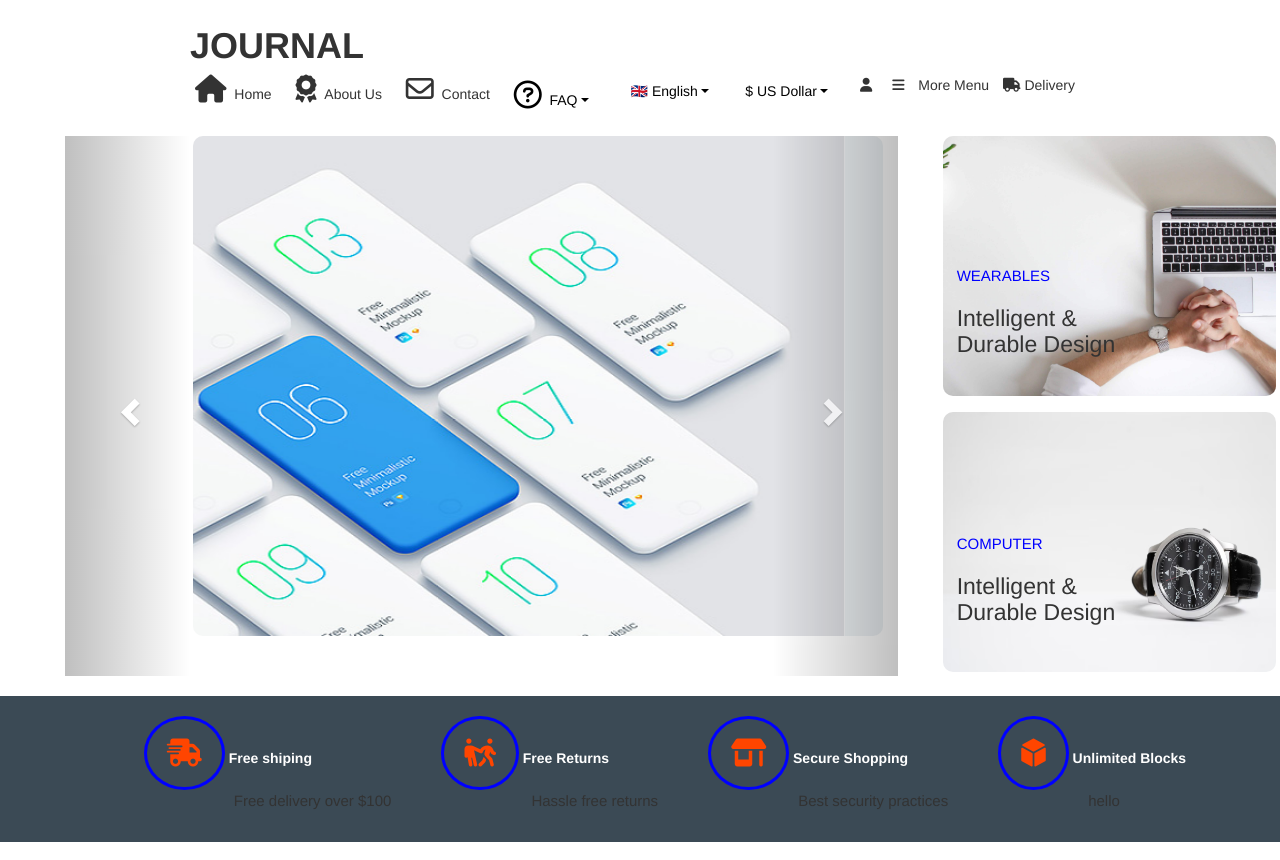
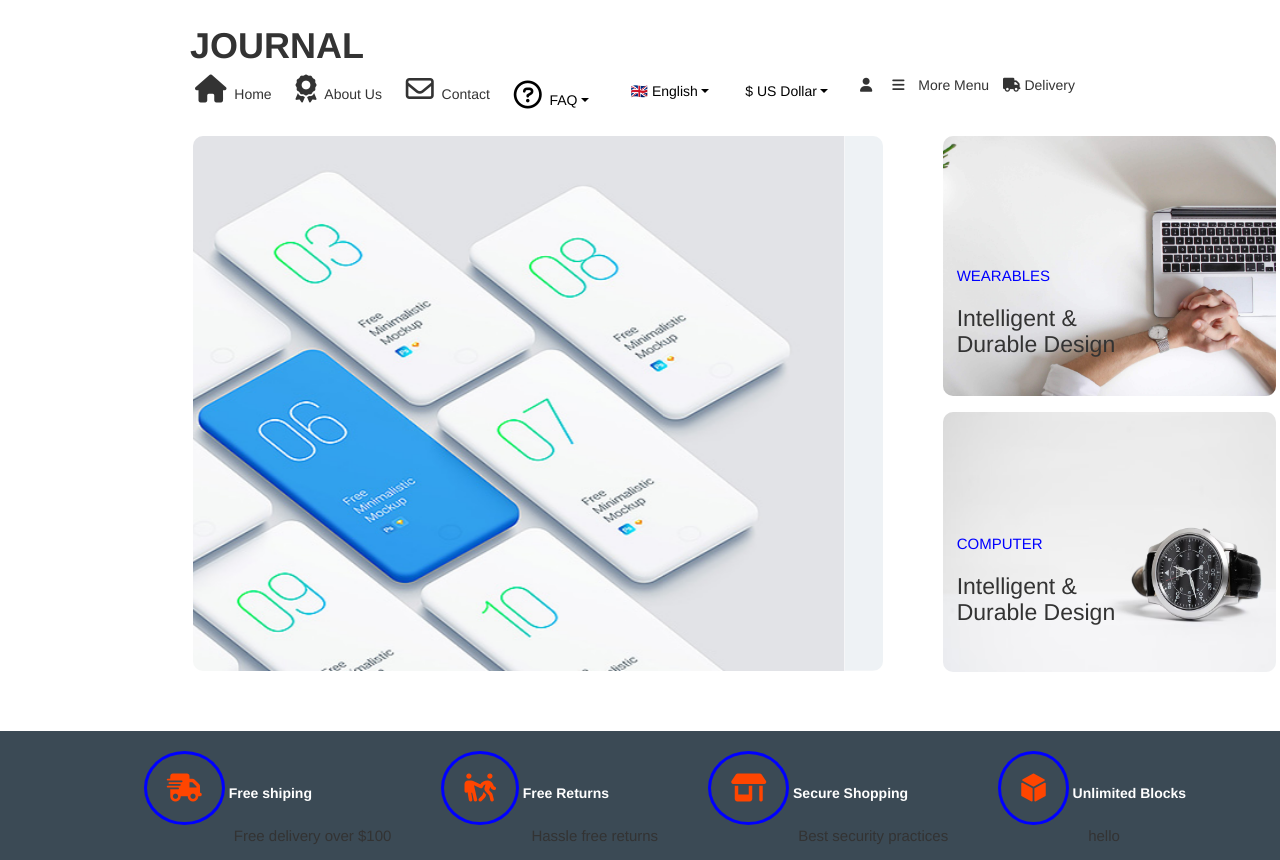
Before and after one commit to w3villa-syedufaq-haider/ecom_new, a plain HTML site: page index.html in a window 1280 px wide. Shown: the top 860 px of the page. Drawn offline with nearby package versions, Linux system fonts and the light colour scheme.

Commit message:
Update index.html

```diff
--- a/index.html
+++ b/index.html
@@ -406,37 +406,23 @@
 
 
     <div class="container-fluid " id="caras">
-      <div id="myCarousel" class="carousel slide col-md-8 color" data-ride="carousel">
-        <!-- Indicators
-        <ol class="carousel-indicators">
-          <li data-target="#myCarousel" data-slide-to="0" class="active"></li>
-          <li data-target="#myCarousel" data-slide-to="1"></li>
-          <li data-target="#myCarousel" data-slide-to="2"></li>
-        </ol>
+      <!-- The slideshow -->
+    <div id="myCarousel" class="carousel slide col-md-8 " data-ride="carousel">
 
-        <-- Wrapper for slides -->
+      <!-- Wrapper for slides -->
       <div class="carousel-inner" id="slider">
         <div class="item active">
-            <img src="thumb-free-minimalistic-phone-mockups.jpg" alt="Los Angeles" style="width:100%; height: 500px;">
+          <img src="thumb-free-minimalistic-phone-mockups.jpg" alt="Los Angeles" style="width:100%; height: 535px;">
         </div>
         <div class="item ">
-            <img src="phone.jpg" alt="Los Angeles" style="width:100%; height: 500px;">
+          <img src="phone.jpg" alt="Los Angeles" style="width:100%; height: 535px;">
         </div>
         <div class="item">
           <img src="free-download-new-minimalistic-phone-mockups-k6.jpg" alt="Los Angeles"
-              style="width:100%; height: 500px">
+            style="width:100%; height: 535px">
         </div>
       </div>
 
-        <!-- Left and right controls -->
-        <a class="left carousel-control" href="#myCarousel" data-slide="prev">
-          <span class="glyphicon glyphicon-chevron-left"></span>
-          <span class="sr-only">Previous</span>
-        </a>
-        <a class="right carousel-control" href="#myCarousel" data-slide="next">
-          <span class="glyphicon glyphicon-chevron-right"></span>
-          <span class="sr-only">Next</span>
-        </a>
     </div>
 
     <div class="caras_img col-md-4 color">
@@ -456,8 +442,6 @@
       </div>
     </div>
   </div>
-
-
 
 
     <div class="frees navbar-expand-lg container-fluid">
@@ -981,7 +965,7 @@
           items: 4,
         },
         1400: {
-          items: 5,
+          items: 4,
         },
       },
     });
```
Lines whose indentation alone changed are shown as unchanged.
